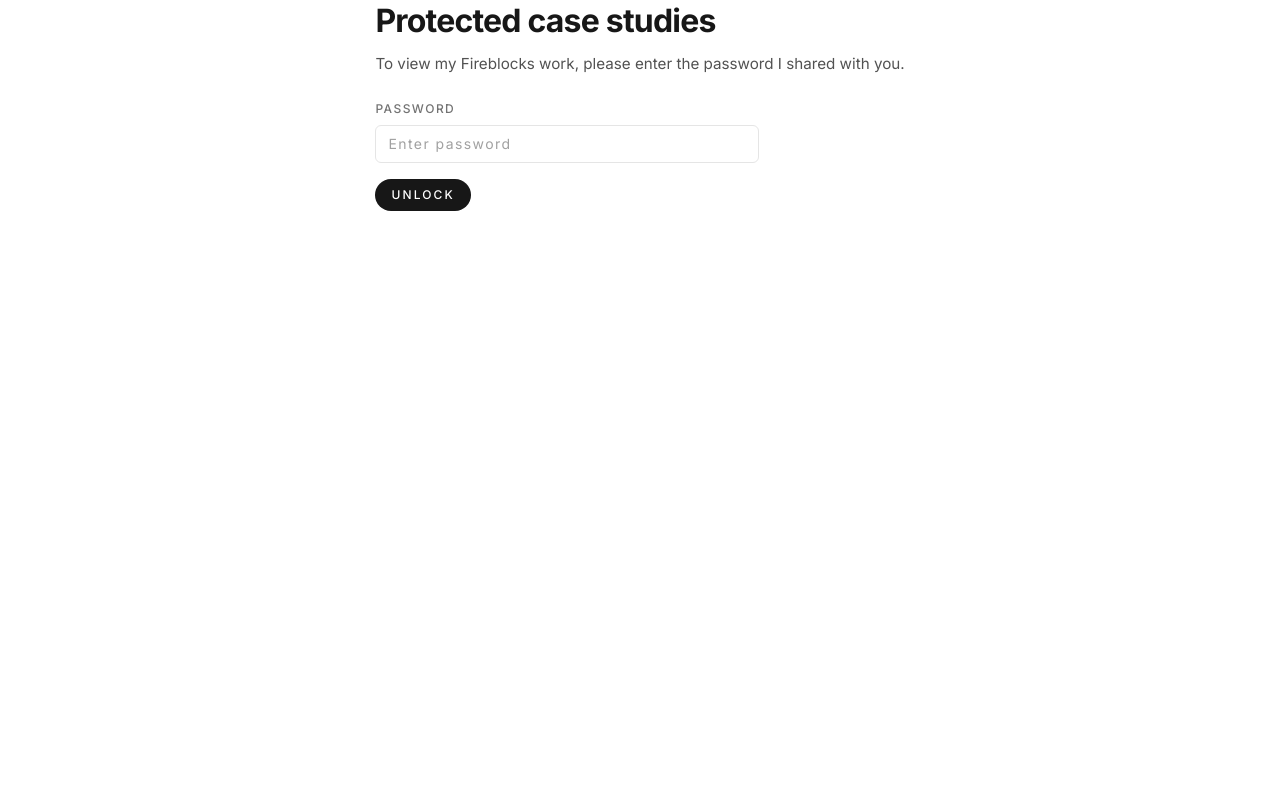
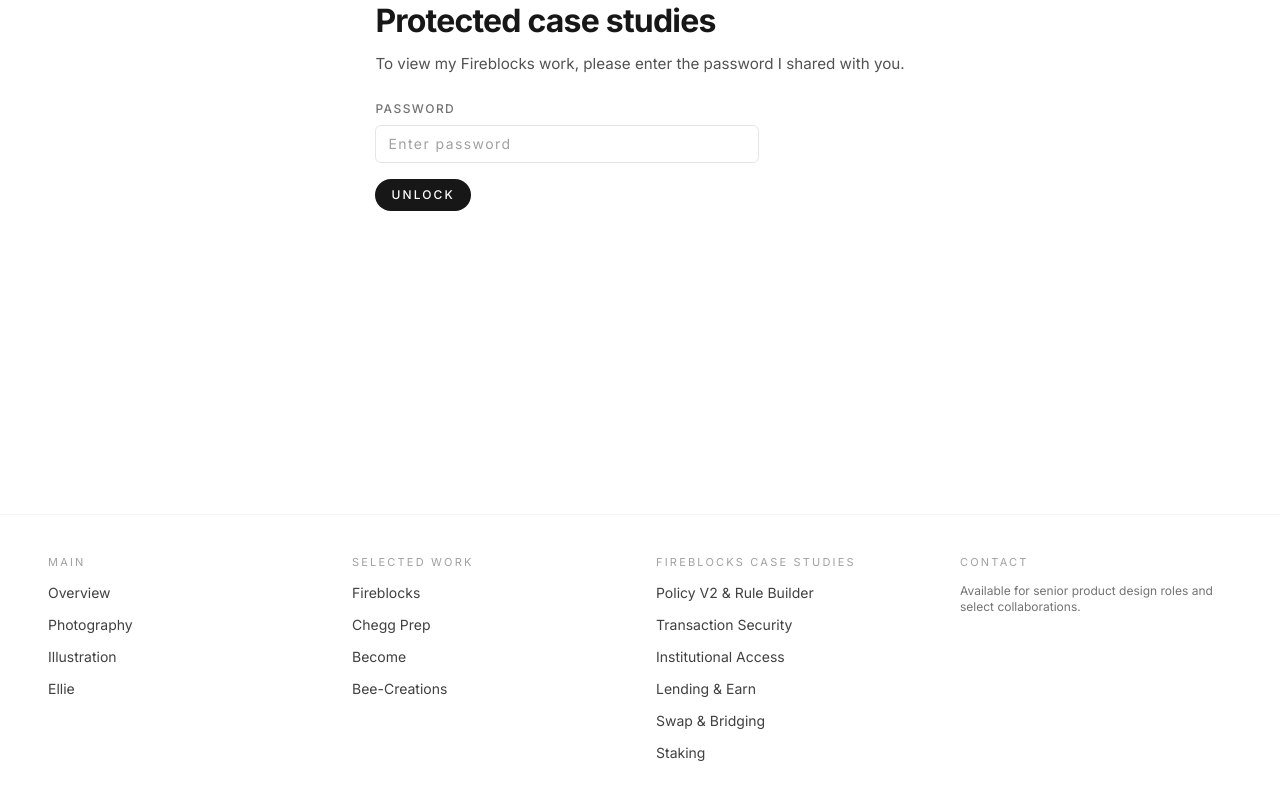
Before and after one commit to Rami-martinov/Portfolio, a React (Vite) app: page /work/fireblocks in a window 1280 px wide. Shown: the part 350-1150 px from the top of the page. Before the commit the page ends 800 px from the top, so only its background shows below. Built offline with nearby package versions, Linux system fonts and the light colour scheme; a web font is replaced by a local one.

Commit message:
menu and footer

```diff
--- a/src/app/components/Layout.tsx
+++ b/src/app/components/Layout.tsx
@@ -1,5 +1,5 @@
 import { Link, Outlet, useLocation, useNavigate } from "react-router";
-import { ChevronLeft } from "lucide-react";
+import { ChevronLeft, Menu, X } from "lucide-react";
 import { LightboxProvider } from "./Lightbox";
 import { useEffect, useState } from "react";
 
@@ -8,6 +8,7 @@
   const navigate = useNavigate();
   const isHome = location.pathname === "/";
   const [pageVisible, setPageVisible] = useState(false);
+  const [menuOpen, setMenuOpen] = useState(false);
 
   // Re-trigger page transition on route change
   useEffect(() => {
@@ -20,6 +21,11 @@
     });
     return () => cancelAnimationFrame(t);
   }, [location.pathname]);
+
+  const closeMenuAndNavigate = (to: string) => {
+    setMenuOpen(false);
+    navigate(to);
+  };
 
   return (
     <LightboxProvider>
@@ -40,15 +46,134 @@
                 <ChevronLeft className="w-[18px] h-[18px]" />
               </button>
             )}
-            <Link
-              to="/"
+            <button
+              onClick={() => closeMenuAndNavigate("/")}
               className="text-sm tracking-widest uppercase text-neutral-900 hover:text-neutral-600 transition-colors"
               style={{ fontFamily: "'Inter', sans-serif" }}
             >
               Rami Martinov
-            </Link>
+            </button>
           </div>
+
+          {/* Hamburger toggle */}
+          <button
+            type="button"
+            onClick={() => setMenuOpen((v) => !v)}
+            className="flex items-center justify-center w-9 h-9 rounded-full text-neutral-500 hover:text-neutral-900 hover:bg-neutral-100 transition-all duration-200 cursor-pointer"
+            aria-label={menuOpen ? "Close navigation" : "Open navigation"}
+          >
+            {menuOpen ? <X className="w-5 h-5" /> : <Menu className="w-5 h-5" />}
+          </button>
         </div>
+
+        {/* Menu panel */}
+        {menuOpen && (
+          <div className="border-t border-neutral-100 bg-white/95 backdrop-blur-md">
+            <div className="max-w-7xl mx-auto px-6 md:px-12 py-4 grid gap-4 md:grid-cols-3 text-sm">
+              <div className="space-y-2">
+                <div className="text-[11px] tracking-[0.2em] uppercase text-neutral-400">
+                  Main
+                </div>
+                <button
+                  onClick={() => closeMenuAndNavigate("/")}
+                  className="block text-left text-neutral-800 hover:text-neutral-950"
+                >
+                  Overview
+                </button>
+                <button
+                  onClick={() => closeMenuAndNavigate("/photography")}
+                  className="block text-left text-neutral-800 hover:text-neutral-950"
+                >
+                  Photography
+                </button>
+                <button
+                  onClick={() => closeMenuAndNavigate("/illustration")}
+                  className="block text-left text-neutral-800 hover:text-neutral-950"
+                >
+                  Illustration
+                </button>
+                <button
+                  onClick={() => closeMenuAndNavigate("/ellie")}
+                  className="block text-left text-neutral-800 hover:text-neutral-950"
+                >
+                  Ellie
+                </button>
+              </div>
+
+              <div className="space-y-2">
+                <div className="text-[11px] tracking-[0.2em] uppercase text-neutral-400">
+                  Selected Work
+                </div>
+                <button
+                  onClick={() => closeMenuAndNavigate("/work/fireblocks")}
+                  className="block text-left text-neutral-800 hover:text-neutral-950"
+                >
+                  Fireblocks
+                </button>
+                <button
+                  onClick={() => closeMenuAndNavigate("/work/chegg-prep")}
+                  className="block text-left text-neutral-800 hover:text-neutral-950"
+                >
+                  Chegg Prep
+                </button>
+                <button
+                  onClick={() => closeMenuAndNavigate("/work/become")}
+                  className="block text-left text-neutral-800 hover:text-neutral-950"
+                >
+                  Become
+                </button>
+                <button
+                  onClick={() => closeMenuAndNavigate("/work/bee-creations")}
+                  className="block text-left text-neutral-800 hover:text-neutral-950"
+                >
+                  Bee-Creations
+                </button>
+              </div>
+
+              <div className="space-y-2">
+                <div className="text-[11px] tracking-[0.2em] uppercase text-neutral-400">
+                  Fireblocks Case Studies
+                </div>
+                <button
+                  onClick={() => closeMenuAndNavigate("/work/fireblocks/policy-v2")}
+                  className="block text-left text-neutral-800 hover:text-neutral-950"
+                >
+                  Policy V2 & Rule Builder
+                </button>
+                <button
+                  onClick={() => closeMenuAndNavigate("/work/fireblocks/transaction-security")}
+                  className="block text-left text-neutral-800 hover:text-neutral-950"
+                >
+                  Transaction Security
+                </button>
+                <button
+                  onClick={() => closeMenuAndNavigate("/work/fireblocks/institutional-access")}
+                  className="block text-left text-neutral-800 hover:text-neutral-950"
+                >
+                  Institutional Access
+                </button>
+                <button
+                  onClick={() => closeMenuAndNavigate("/work/fireblocks/lending-earn")}
+                  className="block text-left text-neutral-800 hover:text-neutral-950"
+                >
+                  Lending & Earn
+                </button>
+                <button
+                  onClick={() => closeMenuAndNavigate("/work/fireblocks/swap-bridging")}
+                  className="block text-left text-neutral-800 hover:text-neutral-950"
+                >
+                  Swap & Bridging
+                </button>
+                <button
+                  onClick={() => closeMenuAndNavigate("/work/fireblocks/staking")}
+                  className="block text-left text-neutral-800 hover:text-neutral-950"
+                >
+                  Staking
+                </button>
+              </div>
+            </div>
+          </div>
+        )}
       </nav>
 
       {/* Page Content */}
@@ -64,6 +189,116 @@
           <Outlet />
         </div>
       </main>
+
+      {/* Footer */}
+      <footer className="mt-16 border-t border-neutral-100 bg-white">
+        <div className="max-w-7xl mx-auto px-6 md:px-12 py-10 grid gap-8 md:grid-cols-4 text-sm">
+          <div className="space-y-3">
+            <div className="text-[11px] tracking-[0.2em] uppercase text-neutral-400">
+              Main
+            </div>
+            <Link to="/" className="block text-neutral-700 hover:text-neutral-950">
+              Overview
+            </Link>
+            <Link
+              to="/photography"
+              className="block text-neutral-700 hover:text-neutral-950"
+            >
+              Photography
+            </Link>
+            <Link
+              to="/illustration"
+              className="block text-neutral-700 hover:text-neutral-950"
+            >
+              Illustration
+            </Link>
+            <Link to="/ellie" className="block text-neutral-700 hover:text-neutral-950">
+              Ellie
+            </Link>
+          </div>
+
+          <div className="space-y-3">
+            <div className="text-[11px] tracking-[0.2em] uppercase text-neutral-400">
+              Selected Work
+            </div>
+            <Link
+              to="/work/fireblocks"
+              className="block text-neutral-700 hover:text-neutral-950"
+            >
+              Fireblocks
+            </Link>
+            <Link
+              to="/work/chegg-prep"
+              className="block text-neutral-700 hover:text-neutral-950"
+            >
+              Chegg Prep
+            </Link>
+            <Link
+              to="/work/become"
+              className="block text-neutral-700 hover:text-neutral-950"
+            >
+              Become
+            </Link>
+            <Link
+              to="/work/bee-creations"
+              className="block text-neutral-700 hover:text-neutral-950"
+            >
+              Bee-Creations
+            </Link>
+          </div>
+
+          <div className="space-y-3">
+            <div className="text-[11px] tracking-[0.2em] uppercase text-neutral-400">
+              Fireblocks Case Studies
+            </div>
+            <Link
+              to="/work/fireblocks/policy-v2"
+              className="block text-neutral-700 hover:text-neutral-950"
+            >
+              Policy V2 &amp; Rule Builder
+            </Link>
+            <Link
+              to="/work/fireblocks/transaction-security"
+              className="block text-neutral-700 hover:text-neutral-950"
+            >
+              Transaction Security
+            </Link>
+            <Link
+              to="/work/fireblocks/institutional-access"
+              className="block text-neutral-700 hover:text-neutral-950"
+            >
+              Institutional Access
+            </Link>
+            <Link
+              to="/work/fireblocks/lending-earn"
+              className="block text-neutral-700 hover:text-neutral-950"
+            >
+              Lending &amp; Earn
+            </Link>
+            <Link
+              to="/work/fireblocks/swap-bridging"
+              className="block text-neutral-700 hover:text-neutral-950"
+            >
+              Swap &amp; Bridging
+            </Link>
+            <Link
+              to="/work/fireblocks/staking"
+              className="block text-neutral-700 hover:text-neutral-950"
+            >
+              Staking
+            </Link>
+          </div>
+
+          <div className="space-y-3">
+            <div className="text-[11px] tracking-[0.2em] uppercase text-neutral-400">
+              Contact
+            </div>
+            <p className="text-xs text-neutral-500">
+              Available for senior product design roles and select collaborations.
+            </p>
+          </div>
+        </div>
+      </footer>
     </div>
     </LightboxProvider>
   );
```
